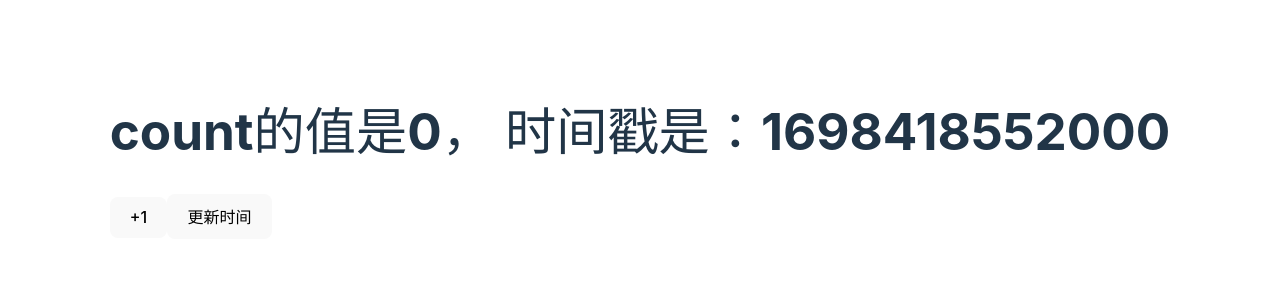
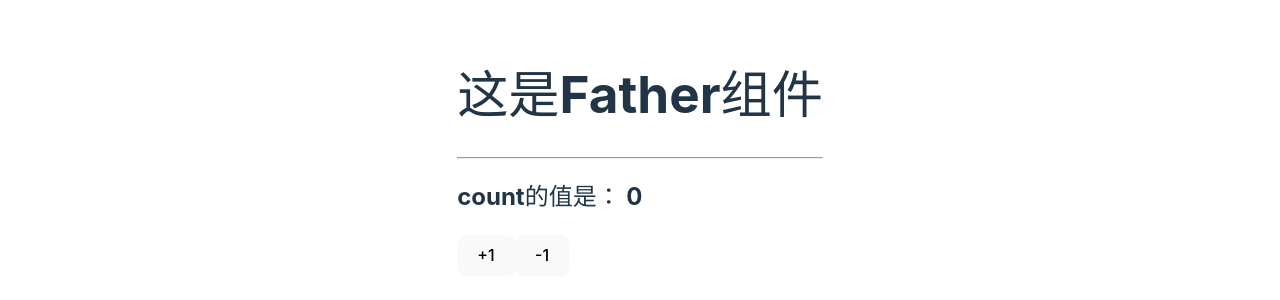
Before and after one commit to ypinchina/hooks-advance, a React (Vite) app in the folder day_01/: page / in a window 1280 px wide. Shown: the part 246-546 px from the top of the page. Built offline with nearby package versions, Linux system fonts and the light colour scheme.

Commit message:
提交笔记

```diff
--- a/day_01/src/App.tsx
+++ b/day_01/src/App.tsx
@@ -1,9 +1,9 @@
 import React from "react";
-import { RefSpecial } from "./components/use_ref/base";
+import { Father } from "./components/use_ref/forwardRef";
 const App: React.FC = () => {
   return (
     <>
-      <RefSpecial></RefSpecial>
+      <Father></Father>
     </>
   );
 };
--- /dev/null
+++ b/day_01/src/components/use_ref/forwardRef.tsx
@@ -0,0 +1,21 @@
+import React, { useState, useRef } from "react"
+export const Child: React.FC = () => {
+  const [count, setCount] = useState(0)
+  const add = (step: number) => {
+    setCount(prev => prev += step)
+  }
+  return (<>
+      <h2>count的值是： {count}</h2>
+      <button onClick={() => add(+1)}>+1</button>
+      <button onClick={() => add(-1)}>-1</button>
+  </>)
+}
+
+export const Father: React.FC = () => {
+  const childRef = useRef()
+  return (<>
+    <h1>这是Father组件</h1>
+    <hr></hr>
+    <Child ref={childRef}></Child>
+  </>)
+}
```
